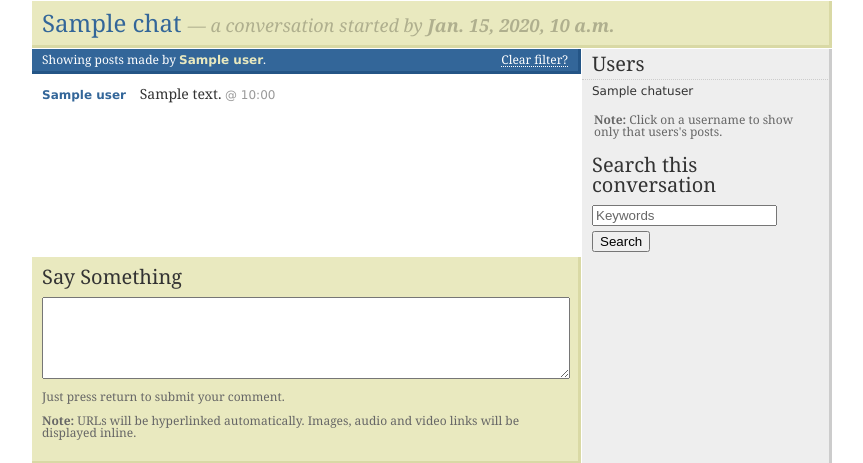
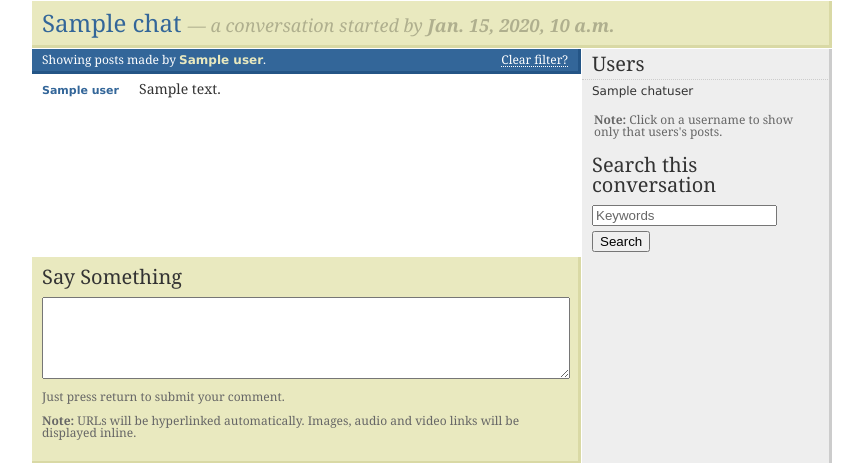
Before and after one commit to mccutchen/watercooler, a Django app: template templates/chat/chat.html in a window 1280 px wide. Shown: the part 88-551 px from the top of the page, without its empty margins (208-1071 px from the left). Run offline with Django 3.2, Linux system fonts and the light colour scheme; the template is opened without the code that fills it: most values are stand-ins (such as "Sample title", 1, 10 or a date in 2020); some libraries are stand-ins or nearby versions.

Commit message:
Use a table to display chats rather than an ordered list

```diff
--- a/media/watercooler.css
+++ b/media/watercooler.css
@@ -229,58 +229,51 @@ div#page-header span#created-by span {
     font-weight: bold;
 }
 
-div#chat-container {
-    margin: -20px;
+body#chat-page div#content {
+    padding: 0;
+    width: 800px;
     background: transparent url(img/sidebar-bg.gif) top right repeat-y;
 }
 
-div#chat {
+#chat-container {
     float: left;
     width: 549px;
-    margin-bottom: 20px;
+    margin-bottom: 1px;
 }
-div#chat ol {
-    list-style-type: none;
-    margin: 0;
-    padding: 0;
-}
-div#chat ol li {
-    padding: 10px;
+
+#chat td, #chat th {
+    padding: 5px 10px;
     border-top: 1px dotted #ccc;
     line-height: 125%;
 }
-div#chat ol li:first-child {
+#chat tr:first-child td, #chat tr:first-child th {
     border-top: none;
 }
-div#chat ol .username, div#chat ol .timestamp {
-    font-size: 12px;
+#chat th {
+    color: #369;
+    font-size: 11px;
     font-family: "Lucida Sans", Verdana, sans-serif;
+    font-weight: bold;
+    text-align: right;
 }
-div#chat ol .username {
-    color: #369;
-    font-weight: bold;
-    padding-right: 10px;
-}
-div#chat ol .timestamp {
-    color: #999;
-}
-div#chat ol li.me {
+
+#chat tr.me td {
     background-color: #eee;
 }
-div#chat ol li.me .username {
+#chat tr.me th {
     color: #900;
 }
 
-div#chat ol li img {
-    max-width: 529px;
+#chat td img {
+    max-width: 449px;
     vertical-align: top;
     margin: 10px 0;
 }
-div#chat ol li object {
+#chat td object {
     vertical-align: top;
 }
 
-div#chat p.filter {
+#chat-container p.filter {
     background-color: #369;
     border: 3px solid #245586;
     border-top: none; border-left: none;
@@ -291,12 +284,12 @@ div#chat p.filter {
     font-size: 12px;
     position: relative;
 }
-div#chat p.filter .criteria {
+#chat-container p.filter .criteria {
     font-weight: bold;
     color: #E9E9BF;
     font-family: "Lucida Sans", Calibri, Verdana, sans-serif;
 }
-div#chat p.filter a {
+#chat-container p.filter a {
     color: #fff;
     position: absolute;
     top: 5px;
--- a/templates/chat/chat.html
+++ b/templates/chat/chat.html
@@ -15,11 +15,10 @@
     </h2>
 {% endblock %}
 
+{% block body_id %}chat-page{% endblock %}
+
 {% block content %}
     <div id="chat-container">
-
-        <div id="chat">
-
         {% if filters %}
             {% if filters.user %}
                 <p class="filter">
@@ -35,28 +34,32 @@
             {% endif %}
         {% endif %}
 
-            <ol>
         {% if posts %}
+            <table id="chat" cellspacing="0">
                 {% for post in posts %}
-                        <li{% ifequal post.user user %} class="me"{% endifequal %}>
-                            <span class="username">{{ post.user }}</span>
+                    <tr{% ifequal post.user user %} class="me"{% endifequal %}>
+                        <th>
+                            {{ post.user }}
+                            {# <span class="timestamp">@&nbsp;{{ post.timestamp|date:"H:i" }}</span> #}
+                        </th>
+                        <td>
                             {% autoescape off %}
                                 {{ post.content_rendered }}
                             {% endautoescape %}
-                            <span class="timestamp">@&nbsp;{{ post.timestamp|date:"H:i" }}</span>
-                        </li>
+                        </td>
+                    </tr>
                 {% endfor %}
+            </table>
         {% else %}
-                    <li>
+            <p>
                 {% if filters %}
                     No posts in this conversation matched the filter criteria.
                 {% else %}
                     Nobody has contributed to this conversation yet.  Start
                     things off by typing in the text box below.
                 {% endif %}
-                    </li>
+            </p>
         {% endif %}
-            </ol>
     </div>
 
     <div id="users">
@@ -92,5 +95,4 @@
         <p><strong>Note:</strong> URLs will be hyperlinked automatically.
         Images, audio and video links will be displayed inline.</p>
     </div>
-    </div>
 {% endblock %}
```
Lines whose indentation alone changed are shown as unchanged.
